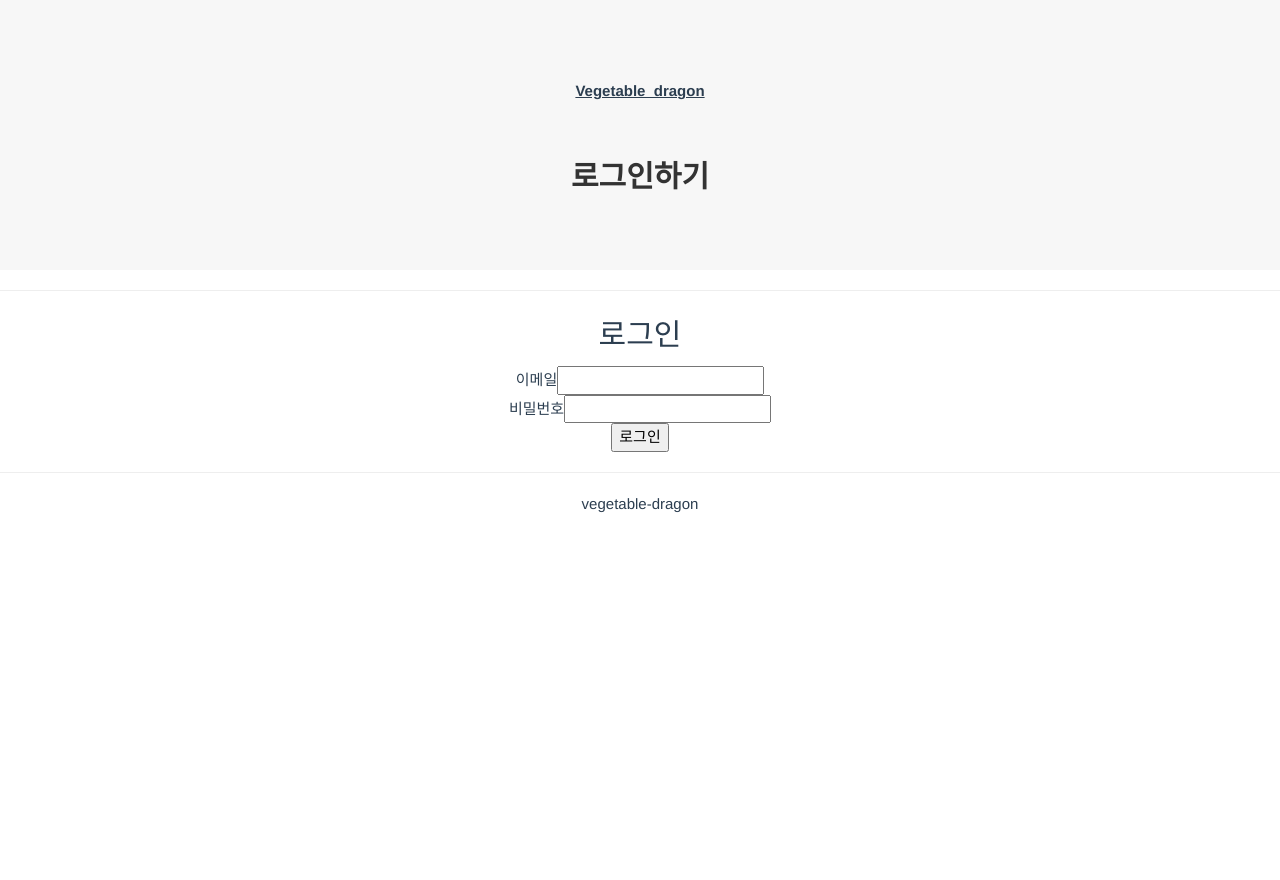
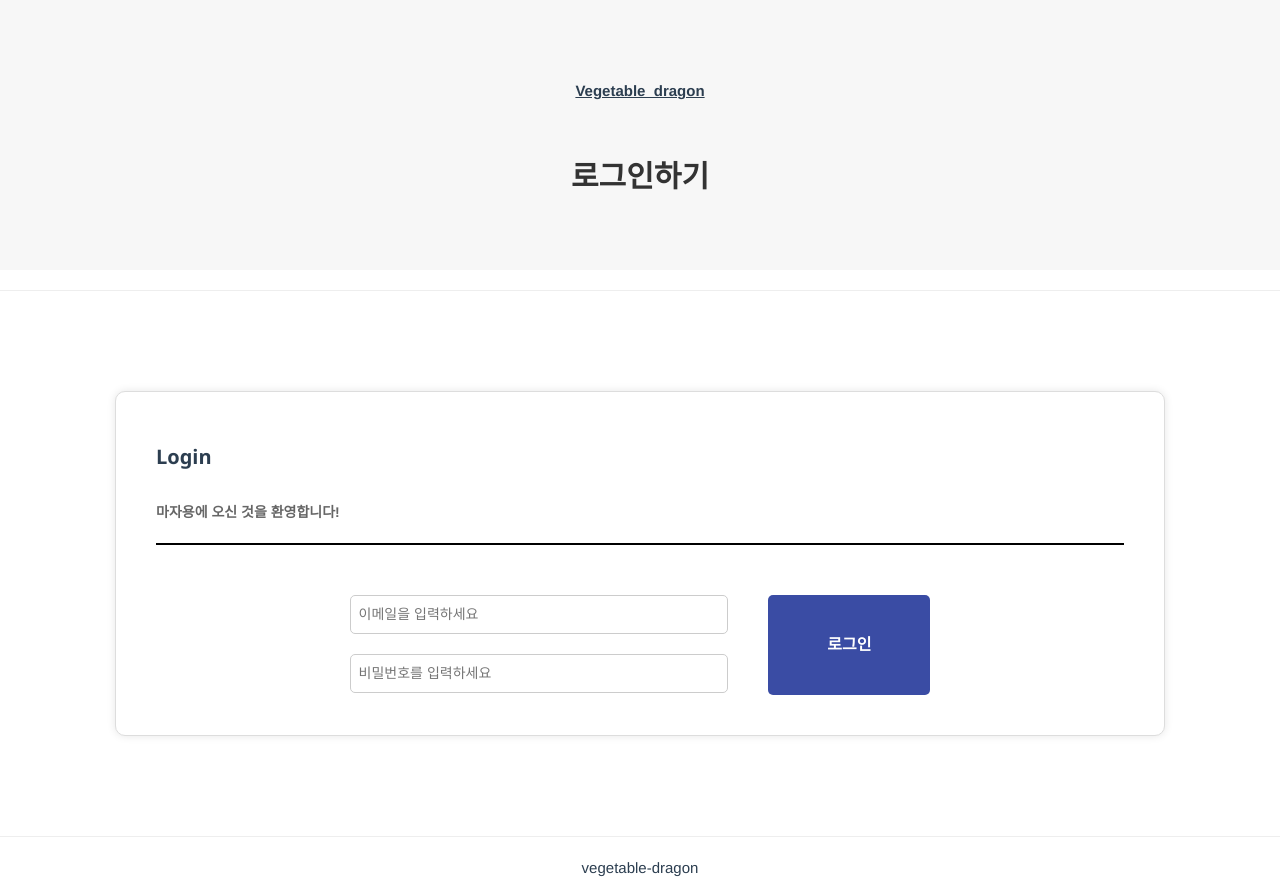
Before and after one commit to Songforthesilent/vegetable_dragon, a Vue app in the folder frontend/: page /login in a window 1280 px wide. Before the commit the page ends 800 px from the top, so only its background shows below. Built offline with nearby package versions, Linux system fonts and the light colour scheme.

Commit message:
login api & err

```diff
--- /dev/null
+++ b/frontend/src/api/auth.js
@@ -0,0 +1,14 @@
+// frontend/src/api/auth.js
+import axios from 'axios';
+
+export async function loginUser(email, password) {
+    const response = await axios.post(
+        'http://localhost:8081/join/login',
+        {
+            email: email,
+            password: password
+        },
+        { withCredentials: true } // 쿠키 등 인증 정보 포함
+    );
+    return response.data;
+}
--- /dev/null
+++ b/frontend/src/components/LoginBanner.vue
@@ -0,0 +1,159 @@
+<template>
+  <aside class="login-panel">
+    <div class="login-box">
+      <i class="fas fa-user-circle user-icon"></i>
+      <template v-if="!isLoggedIn">
+        <h3>Sign In</h3>
+        <div class="input-container">
+          <i class="fas fa-user icon"></i>
+          <input v-model="loginForm.email" type="text" placeholder="username" class="input-field username" />
+        </div>
+        <div class="input-container">
+          <i class="fas fa-lock icon"></i>
+          <input v-model="loginForm.password" type="password" placeholder="password" class="input-field password" />
+        </div>
+        <button class="login-button" @click="login">로그인</button>
+        <div class="links">
+          <router-link to="/register">회원가입하기</router-link>
+          <a href="#">비밀번호찾기</a>
+        </div>
+      </template>
+
+      <template v-else>
+        <h3>환영합니다, {{ userName }} 님!</h3>
+        <button class="login-button" @click="logout">로그아웃</button>
+      </template>
+    </div>
+  </aside>
+</template>
+
+<script>
+export default {
+  data() {
+    return {
+      loginForm: {
+        email: '',
+        password: ''
+      },
+      userName: localStorage.getItem("username") || ''
+    };
+  },
+  computed: {
+    isLoggedIn() {
+      return this.userName !== '';
+    }
+  },
+  methods: {
+    login() {
+      fetch("http://localhost:8080/login", {
+        method: "POST",
+        headers: {
+          "Content-Type": "application/json"
+        },
+        body: JSON.stringify(this.loginForm)
+      })
+          .then(async (res) => {
+            if (!res.ok) {
+              const error = await res.text();
+              throw new Error(error);
+            }
+            return res.text(); // username 이라고 가정
+          })
+          .then((username) => {
+            this.userName = username;
+            localStorage.setItem("username", username);
+            alert(`환영합니다, ${username}님!`);
+          })
+          .catch((err) => {
+            alert("로그인 실패: " + err.message);
+          });
+    },
+    logout() {
+      localStorage.removeItem("username");
+      this.userName = '';
+    }
+  }
+};
+</script>
+
+<style scoped>
+/*로그인*/
+.login-panel {
+  width: 20%;
+  height: 980px;
+  background-color: #f4f4f4;
+  padding: 20px;
+  border-radius: 10px;
+  text-align: center;
+  position: sticky;
+  top: 20%;
+}
+
+.login-box {
+  display: flex;
+  flex-direction: column;
+  align-items: center;
+  border-radius: 15px;
+  background-color: #f9f9f9;
+  padding: 20px 10px;
+}
+
+.user-icon {
+  font-size: 80px;
+  color:#3A4CA4;
+  margin-top: 30px;
+}
+
+h3 {
+  font-weight: bold;
+  margin-bottom: 20px;
+}
+
+.input-container {
+  position: relative;
+  width: 100%;
+}
+
+.icon {
+  position: absolute;
+  left: 10px;  /* 아이콘을 input의 왼쪽에 배치 */
+  top: 50%;
+  transform: translateY(-85%); /* 수직 가운데 정렬 */
+  color: #939393;  /* 아이콘 색상 */
+}
+
+.input-field {
+  width: 100%;
+  padding: 12px 12px 12px 30px;
+  margin-bottom: 15px;
+  border: 1px solid white;
+  border-radius: 8px;
+}
+
+.username {
+  color: #939393;
+}
+
+.password {
+  color: #939393;
+}
+.login-button {
+  background-color: #3A4CA4;
+  color: white;
+  padding: 12px;
+  border: 1px solid #3A4CA4;
+  border-radius: 25px;
+  cursor: pointer;
+  width: 100%;
+  margin-top: 10px;
+}
+
+.links {
+  display: flex;
+  justify-content: space-between;
+  width: 100%;
+  font-size: 10px;
+  margin-top: 10px;
+  color: #939393;
+}
+</style>
--- a/frontend/src/views/PageHome.vue
+++ b/frontend/src/views/PageHome.vue
@@ -7,7 +7,7 @@
         <div class="search-container">
           <input type="text" v-model="searchQuery" placeholder="Search" class="search-input" />
           <button @click="search" class="search-button">
-            <i class="fas fa-search search-icon"></i> <!-- 돋보기 아이콘 -->
+            <i class="fas fa-search search-icon"></i>
           </button>
         </div>
       </section>
@@ -35,7 +35,7 @@
           <h2 class="recent-posts-title">최근 게시글</h2>
           <router-link to="/board/list" class="more-link">
             <i class="fas fa-chevron-right"></i>
-          </router-link> <!-- 전체보기 아이콘 -->
+          </router-link>
         </div>
 
         <!-- 카테고리 버튼 -->
@@ -53,7 +53,6 @@
             <tr v-for="article in filteredArticles" :key="article.id" class="table-row">
               <td class="category">{{ article.category }}</td>
               <td class="title">
-                <!-- 제목 클릭 시 상세 페이지로 이동 -->
                 <router-link :to="'/board/view/' + article.id" class="title-link">
                   {{ article.title }}
                 </router-link>
@@ -65,36 +64,22 @@
     </article>
 
     <!-- 로그인 배너 영역 -->
-    <aside class="login-panel">
-      <div class="login-box">
-        <i class="fas fa-user-circle user-icon"></i>
-        <h3>Sign In</h3>
-        <div class="input-container">
-          <i class="fas fa-user icon"></i>
-          <input type="text" placeholder="username" class="input-field username" />
-        </div>
-
-        <div class="input-container">
-          <i class="fas fa-lock icon"></i>
-          <input type="password" placeholder="password" class="input-field password" />
-        </div>
-        <button class="login-button">로그인</button>
-        <div class="links">
-          <router-link to="/register">회원가입하기</router-link>>
-          <a href="#">비밀번호찾기</a>
-        </div>
-      </div>
-    </aside>
+    <LoginBanner />
   </div>
 </template>
 
 <script>
+import LoginBanner from '@/components/LoginBanner.vue';
+
 export default {
+  components: {
+    LoginBanner
+  },
   data() {
     return {
       searchQuery: '',
       categories: ['경제', '연예', '정치', '사회', '국제', '문화'],
-      selectedCategory: '전체', // 초기값 '전체'
+      selectedCategory: '전체',
       bestTopics: [
         {
           id: 1,
@@ -113,11 +98,11 @@ export default {
         }
       ],
       recentArticles: [
-        {id: 1, category: '경제', title: 'Vuex는 Vue의 상태 관리를 위한 라이브러리입니다.'},
-        {id: 2, category: '문화', title: 'Vue 3에서 추가된 새로운 기능들을 살펴봅니다.'},
-        {id: 3, category: '문화', title: 'Composition API는 Vue 3에서 새로 도입된 기능입니다.'},
-        {id: 4, category: '연예', title: '인기 드라마 배우들의 인터뷰' },
-        {id: 5, category: '정치', title: '대선 후보들의 공약 분석' }
+        { id: 1, category: '경제', title: 'Vuex는 Vue의 상태 관리를 위한 라이브러리입니다.' },
+        { id: 2, category: '문화', title: 'Vue 3에서 추가된 새로운 기능들을 살펴봅니다.' },
+        { id: 3, category: '문화', title: 'Composition API는 Vue 3에서 새로 도입된 기능입니다.' },
+        { id: 4, category: '연예', title: '인기 드라마 배우들의 인터뷰' },
+        { id: 5, category: '정치', title: '대선 후보들의 공약 분석' }
       ]
     };
   },
@@ -134,10 +119,7 @@ export default {
       this.selectedCategory = category;
     },
     search() {
-      alert('검색어: ${this.searchQuery}');
-    },
-    login() {
-      alert("로그인 버튼이 클릭되었습니다.");
+      alert(`검색어: ${this.searchQuery}`);
     }
   }
 };
@@ -383,18 +365,18 @@ h3 {
   color: #939393;
 }
 
-/* ✅ 제목 스타일 수정 */
+/* 제목 스타일 수정 */
 .title {
   padding: 5px;
 }
 
 .title-link {
-  text-decoration: none; /* ✅ 밑줄 제거 */
-  color: #333; /* ✅ 제목 색상 변경 */
+  text-decoration: none; /* 밑줄 제거 */
+  color: #333; /* 제목 색상 변경 */
   font-weight: bold;
 }
 
 .title-link:hover {
-  color: #3A4CA4; /* ✅ 마우스 오버 시 색상 변경 */
+  color: #3A4CA4; /* 마우스 오버 시 색상 변경 */
 }
 </style>
--- a/frontend/src/views/UserLogin.vue
+++ b/frontend/src/views/UserLogin.vue
@@ -1,22 +1,36 @@
 <template>
   <div class="login-container">
-    <h2>로그인</h2>
-    <form @submit.prevent="login">
-      <div>
-        <label for="email">이메일</label>
-        <input type="email" id="email" v-model="email" required />
+    <h2>Login</h2>
+    <p>마자용에 오신 것을 환영합니다!</p>
+    <hr class="divider" />
+    <form @submit.prevent="login" class="login-form">
+      <div class="form-wrapper">
+        <div class="form-left">
+          <input
+              type="email"
+              id="email"
+              v-model="email"
+              placeholder="이메일을 입력하세요"
+              required
+          />
+          <input
+              type="password"
+              id="password"
+              v-model="password"
+              placeholder="비밀번호를 입력하세요"
+              required
+          />
+        </div>
+        <div class="form-right">
+          <button type="submit" class="submit-btn">로그인</button>
+        </div>
       </div>
-      <div>
-        <label for="password">비밀번호</label>
-        <input type="password" id="password" v-model="password" required />
-      </div>
-      <button type="submit">로그인</button>
     </form>
   </div>
 </template>
 
 <script>
-import axios from 'axios';  // Axios 가져오기
+import {loginUser} from '@/api/auth';
 
 export default {
   data() {
@@ -28,23 +42,116 @@ export default {
   methods: {
     async login() {
       try {
-        const response = await axios.post(
-            'http://localhost:8081/api/login',
-            {
-              email: this.email,
-              password: this.password
-            },
-            { withCredentials: true }  // 세션 쿠키 저장을 위해 필요
-        );
+        const result = await loginUser(this.email, this.password);
 
-        console.log('로그인 성공:', response);
-        alert('로그인 성공!');
-        this.$router.push('/');  // 로그인 후 메인 페이지로 이동
+        // 서버 응답이 성공 형태인지 확인 (서버 응답 구조에 따라 조정)
+        if (result.success !== false) {
+          alert('로그인 성공!');
+          this.$router.push('/');
+        } else {
+          alert('로그인 실패! 이메일 또는 비밀번호를 확인하세요.');
+        }
       } catch (error) {
         console.error('로그인 실패:', error);
-        alert('로그인 실패! 이메일 또는 비밀번호를 확인하세요.');
+        alert('로그인 중 오류가 발생했습니다.');
       }
     }
   }
 };
 </script>
+
+<style scoped>
+.login-container {
+  max-width: 1050px;
+  margin: 100px auto;
+  padding: 40px;
+  border: 1px solid #ddd;
+  border-radius: 10px;
+  box-shadow: 0 0 8px rgba(0, 0, 0, 0.1);
+  background-color: #fff;
+}
+
+h2 {
+  text-align: left;
+  font-weight: bold;
+  font-size: 20px;
+  margin-bottom: 30px;
+}
+
+p {
+  text-align: left;
+  font-size: 14px;
+  font-weight: bold;
+  color: #666666;
+}
+
+.divider {
+  border: 1px solid black;
+  margin-top: 20px;
+  margin-bottom: 50px;
+}
+
+
+.login-form {
+  width: 60%;
+  margin: 0 auto;
+  display: flex;
+  justify-content: center;
+}
+
+.form-wrapper{
+  display: flex;
+  justify-content: space-between;
+  align-items: center;
+  gap: 40px;
+  width: 100%;
+}
+
+.form-left {
+  display: flex;
+  width: 70%;
+  height: 100px;
+  flex-direction: column;
+  gap: 20px;
+}
+
+.form-right {
+  display: flex;
+  align-items: center;
+  justify-content: center;
+  width: 30%;
+  height: 100px;
+}
+
+label {
+  display: block;
+  margin-bottom: 10px;
+  font-weight: 600;
+}
+
+.form-left input {
+  padding: 8px;
+  font-size: 14px;
+  border: 1px solid #ccc;
+  border-radius: 5px;
+}
+
+.submit-btn {
+  width: 100%;
+  height: 100%;
+  padding: 10px 16px;
+  font-size: 16px;
+  font-weight: bold;
+  background-color: #3A4CA4;
+  color: white;
+  border: none;
+  border-radius: 5px;
+  cursor: pointer;
+  white-space: nowrap;
+  transition: background-color 0.3s;
+}
+
+.submit-btn:hover {
+  background-color: #2A3C8C;
+}
+</style>
--- a/frontend/src/views/UserRegister.vue
+++ b/frontend/src/views/UserRegister.vue
@@ -41,6 +41,7 @@
 
 <script>
 import {registerUser} from '@/api/user';
+
 export default {
   name: 'UserRegister',
   data() {
```
Also changed, not shown: frontend/src/components/Login.vue (deleted, +0 -104 lines), 1 other file (tests, documents, lock files or other folders).
